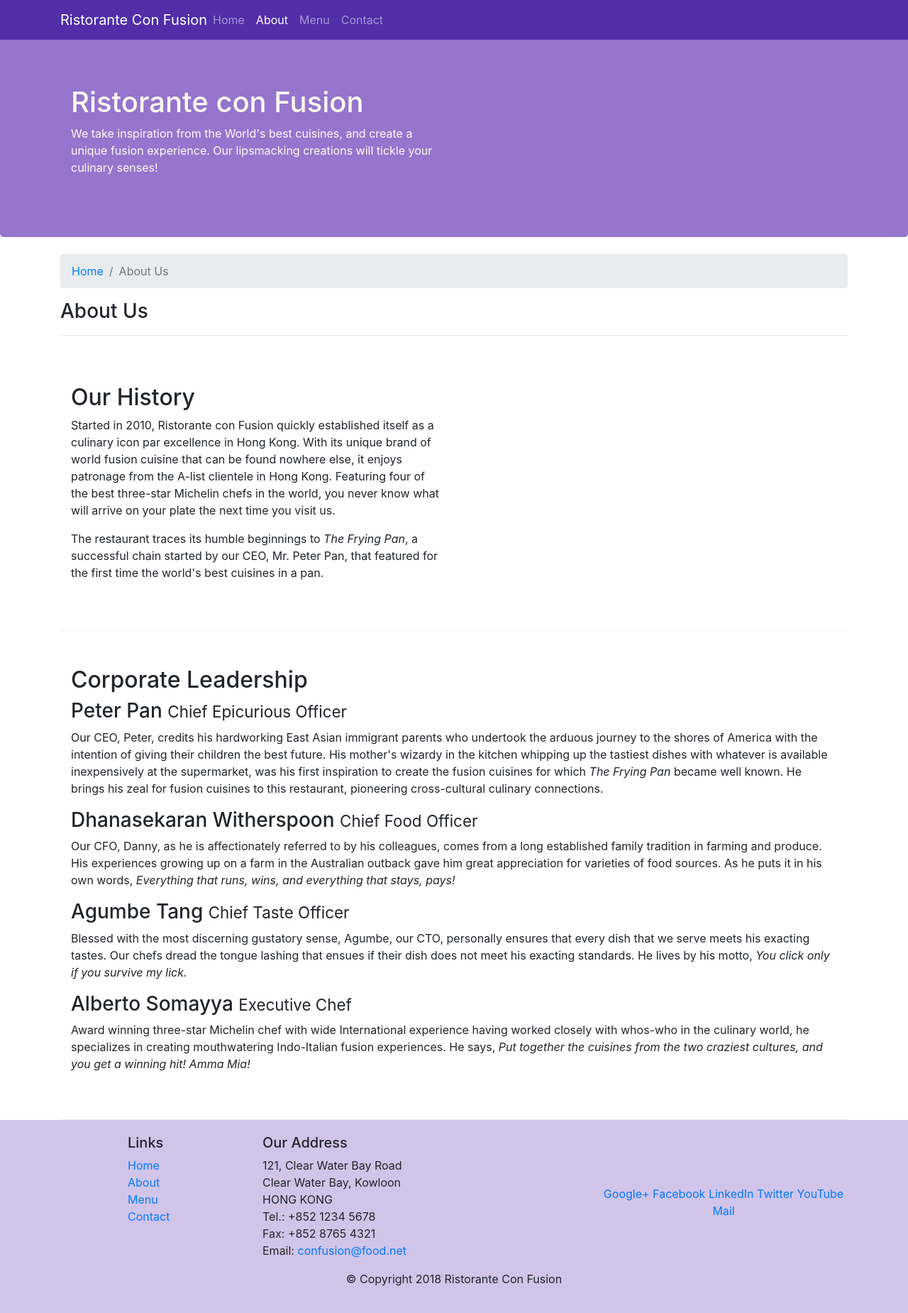
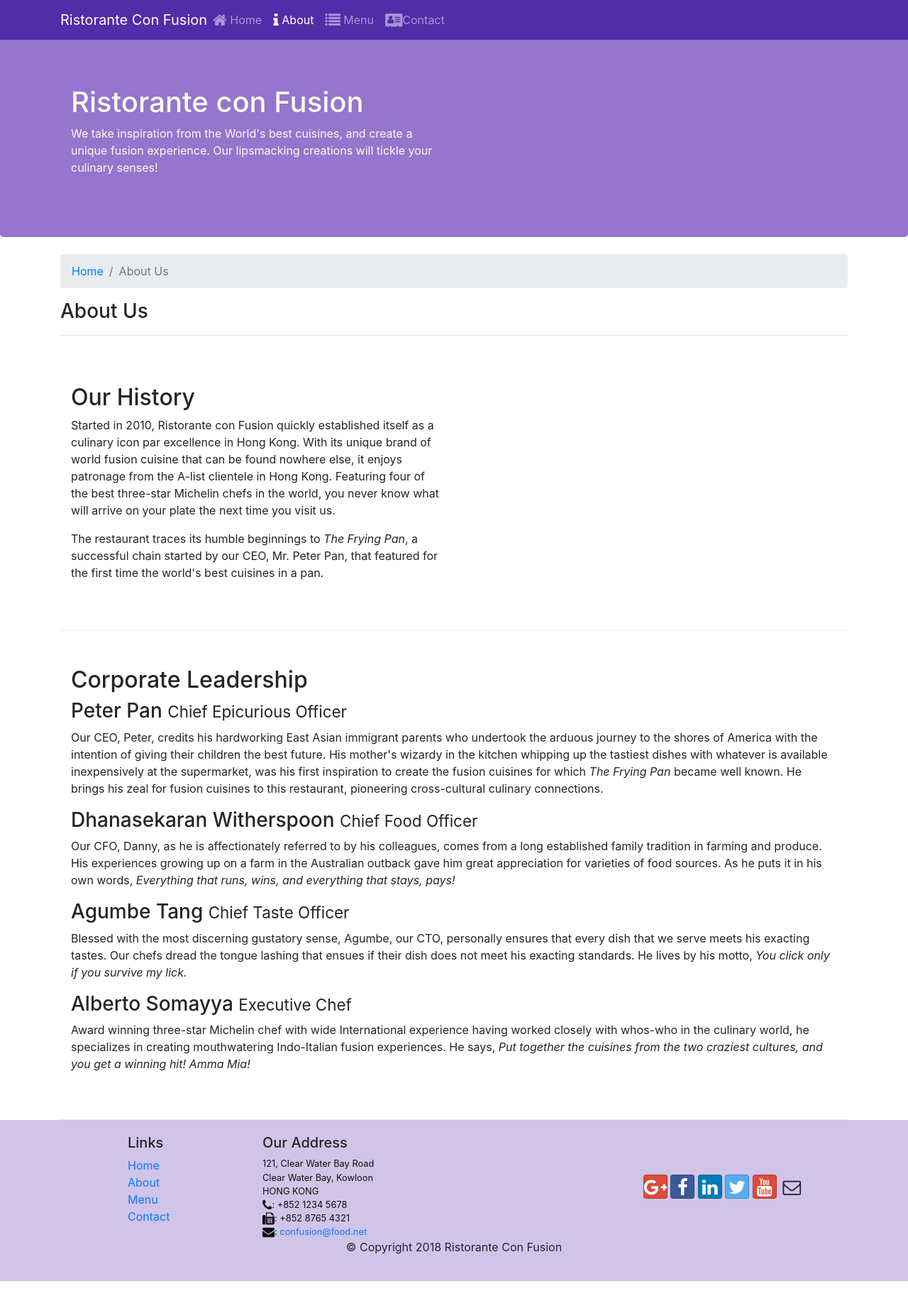
Before and after one commit to geekymeeky/confusion, a website: page aboutus.html in a window 1280 px wide. Shown: the whole page at 71% size. After the commit the page ends 1805 px from the top, so only its background shows below. Drawn offline with nearby package versions, Linux system fonts and the light colour scheme.

Commit message:
Added icon fonts

```diff
--- a/aboutus.html
+++ b/aboutus.html
@@ -5,6 +5,8 @@
     <meta http-equiv="X-UA-Compatible" content="ie=edge">
     <meta name="viewport" content="width=device-width, initial-scale=1.0">
     <link rel="stylesheet" href="node_modules/bootstrap/dist/css/bootstrap.min.css">
+    <link rel="stylesheet" href="node_modules/font-awesome/css/font-awesome.min.css">
+    <link rel="stylesheet" href="node_modules/bootstrap-social/bootstrap-social.css">
     <link rel="stylesheet" href="css/style.css">
     <title>Ristorante Con Fusion: About Us</title>
 </head>
@@ -15,15 +17,19 @@
             <button class="navbar-toggler" type="button" data-toggle="collapse" data-target="#Navbar">
                 <span class="navbar-toggler-icon"></span>
             </button>
-            <a href="#" class="navbar-brand mr-auto">
+            <a href="./index.html" class="navbar-brand mr-auto">
                 Ristorante Con Fusion
             </a>
             <div class="collapse navbar-collapse" id="Navbar">
                 <ul class="navbar-nav mr-auto">
-                    <li class="nav-item"><a href="./index.html" class="nav-link">Home</a></li>
-                    <li class="nav-item active"><a href="#" class="nav-link">About</a></li>
-                    <li class="nav-item"><a href="#" class="nav-link">Menu</a></li>
-                    <li class="nav-item"><a href="#" class="nav-link">Contact</a></li>
+                    <li class="nav-item"><a href="./index.html" class="nav-link"><span class="fa fa-home fa-lg"></span>
+                            Home</a></li>
+                    <li class="nav-item active"><a href="#" class="nav-link"><span class="fa fa-info fa-lg"></span>
+                            About</a></li>
+                    <li class="nav-item"><a href="#" class="nav-link"><span class="fa fa-list fa-lg"></span> Menu</a>
+                    </li>
+                    <li class="nav-item"><a href="#" class="nav-link"><span
+                                class="fa fa-address-card fa-lg"></span>Contact</a></li>
                 </ul>
             </div>
         </div>
@@ -124,23 +130,28 @@
                 </div>
                 <div class="col-7 col-sm-5">
                     <h5>Our Address</h5>
-                    <address>
+                    <address class="address">
                         121, Clear Water Bay Road<br>
                         Clear Water Bay, Kowloon<br>
                         HONG KONG<br>
-                        Tel.: +852 1234 5678<br>
-                        Fax: +852 8765 4321<br>
-                        Email: <a href="mailto:confusion@food.net">confusion@food.net</a>
+                        <i class="fa fa-phone fa-lg"></i>: +852 1234 5678<br>
+                        <i class="fa fa-fax fa-lg"></i>: +852 8765 4321<br>
+                        <i class="fa fa-envelope fa-lg"></i>: <a href="mailto:confusion@food.net">confusion@food.net</a>
                     </address>
                 </div>
                 <div class="col-12 col-sm-4 align-self-center">
                     <div class="text-center">
-                        <a href="http://google.com/+">Google+</a>
-                        <a href="http://www.facebook.com/profile.php?id=">Facebook</a>
-                        <a href="http://www.linkedin.com/in/">LinkedIn</a>
-                        <a href="http://twitter.com/">Twitter</a>
-                        <a href="http://youtube.com/">YouTube</a>
-                        <a href="mailto:">Mail</a>
+                        <a class="btn btn-social-icon btn-google" href="http://google.com/+"><i
+                                class="fa fa-google-plus fa-lg"></i></a>
+                        <a class="btn btn-social-icon btn-facebook" href="http://www.facebook.com/profile.php?id="><i
+                                class="fa fa-facebook fa-lg"></i></a>
+                        <a class="btn btn-social-icon btn-linkedin" href="http://www.linkedin.com/in/"><i
+                                class="fa fa-linkedin fa-lg"></i></a>
+                        <a class="btn btn-social-icon btn-twitter" href="http://twitter.com/"><i
+                                class="fa fa-twitter fa-lg"></i></a>
+                        <a class="btn btn-social-icon btn-google" href="http://youtube.com/"><i
+                                class="fa fa-youtube fa-lg"></i></a>
+                        <a class="btn btn-social-icon" href="mailto:"><i class="fa fa-envelope-o fa-lg"></i></a>
                     </div>
                 </div>
             </div>
```
Also changed, not shown: index.html (+27 -13 lines).
